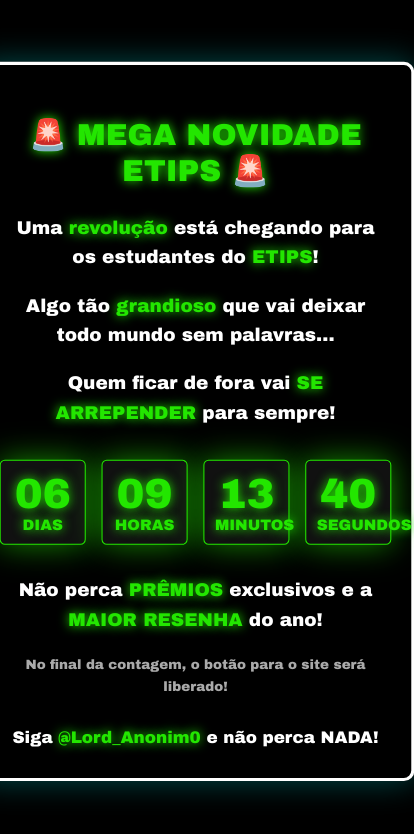
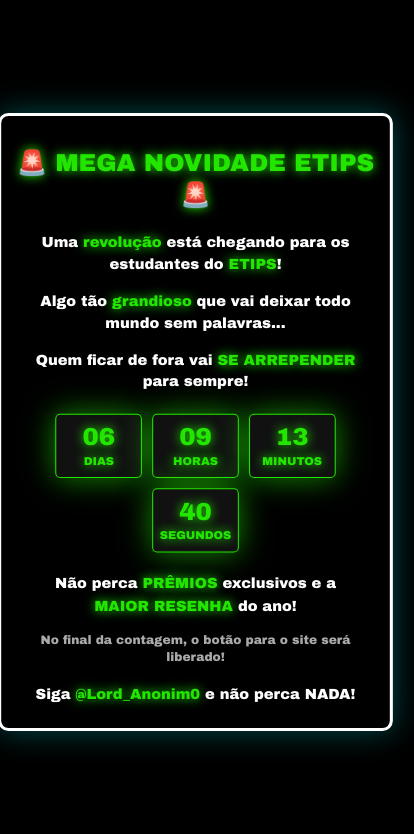
Before and after one commit to anonlist2025-creator/H1PHlordproject, a plain HTML site: page index.html in a window 390 px wide. Shown: the whole page, 414 px wide, since content can reach past the window. Drawn offline with Linux system fonts and the light colour scheme.

Commit message:
Update index.html

```diff
--- a/index.html
+++ b/index.html
@@ -12,89 +12,97 @@
             text-align: center;
             margin: 0;
             padding: 0;
-            height: 100vh;
+            min-height: 100vh;
             display: flex;
             flex-direction: column;
             justify-content: center;
             align-items: center;
-            overflow: hidden;
+            overflow-x: hidden;
         }
 
         .container {
             background-color: rgba(0, 0, 0, 0.9);
             border: 3px solid;
             border-radius: 10px;
-            padding: 30px;
+            padding: 20px;
             box-shadow: 0 0 30px rgba(0, 255, 255, 0.3);
+            width: 90%;
             max-width: 600px;
-            width: 90%;
+            margin: 20px auto;
             position: relative;
             animation: borderGlow 8s infinite alternate;
         }
 
         @keyframes borderGlow {
-            0% { border-color: #FFD700; box-shadow: 0 0 30px rgba(255, 215, 0, 0.6); } /* Dourado */
-            20% { border-color: #9370DB; box-shadow: 0 0 30px rgba(147, 112, 219, 0.6); } /* Roxo */
-            40% { border-color: #FF69B4; box-shadow: 0 0 30px rgba(255, 105, 180, 0.6); } /* Rosa */
-            60% { border-color: #00FF00; box-shadow: 0 0 30px rgba(0, 255, 0, 0.6); } /* Verde */
-            80% { border-color: #FF4500; box-shadow: 0 0 30px rgba(255, 69, 0, 0.6); } /* Vermelho */
-            100% { border-color: #1E90FF; box-shadow: 0 0 30px rgba(30, 144, 255, 0.6); } /* Azul */
+            0% { border-color: #FFD700; box-shadow: 0 0 30px rgba(255, 215, 0, 0.6); }
+            20% { border-color: #9370DB; box-shadow: 0 0 30px rgba(147, 112, 219, 0.6); }
+            40% { border-color: #FF69B4; box-shadow: 0 0 30px rgba(255, 105, 180, 0.6); }
+            60% { border-color: #00FF00; box-shadow: 0 0 30px rgba(0, 255, 0, 0.6); }
+            80% { border-color: #FF4500; box-shadow: 0 0 30px rgba(255, 69, 0, 0.6); }
+            100% { border-color: #1E90FF; box-shadow: 0 0 30px rgba(30, 144, 255, 0.6); }
         }
 
         h1 {
-            font-size: 2.2rem;
-            margin-bottom: 20px;
+            font-size: 1.8rem;
+            margin-bottom: 15px;
             text-shadow: 0 0 10px;
             animation: textGlow 8s infinite alternate;
+            line-height: 1.3;
         }
 
         @keyframes textGlow {
-            0% { color: #FFD700; text-shadow: 0 0 10px #FFD700; } /* Dourado */
-            20% { color: #9370DB; text-shadow: 0 0 10px #9370DB; } /* Roxo */
-            40% { color: #FF69B4; text-shadow: 0 0 10px #FF69B4; } /* Rosa */
-            60% { color: #00FF00; text-shadow: 0 0 10px #00FF00; } /* Verde */
-            80% { color: #FF4500; text-shadow: 0 0 10px #FF4500; } /* Vermelho */
-            100% { color: #1E90FF; text-shadow: 0 0 10px #1E90FF; } /* Azul */
+            0% { color: #FFD700; text-shadow: 0 0 10px #FFD700; }
+            20% { color: #9370DB; text-shadow: 0 0 10px #9370DB; }
+            40% { color: #FF69B4; text-shadow: 0 0 10px #FF69B4; }
+            60% { color: #00FF00; text-shadow: 0 0 10px #00FF00; }
+            80% { color: #FF4500; text-shadow: 0 0 10px #FF4500; }
+            100% { color: #1E90FF; text-shadow: 0 0 10px #1E90FF; }
         }
 
         .countdown {
             display: flex;
             justify-content: center;
-            gap: 15px;
-            margin: 30px 0;
+            flex-wrap: wrap;
+            gap: 10px;
+            margin: 20px 0;
         }
 
         .countdown-box {
             background-color: #111;
             border: 1px solid;
             border-radius: 5px;
-            padding: 15px;
-            min-width: 80px;
+            padding: 12px 8px;
+            min-width: 70px;
+            width: calc(25% - 20px);
             animation: borderGlow 8s infinite alternate;
         }
 
         .countdown-value {
-            font-size: 2.5rem;
+            font-size: 1.8rem;
             font-weight: bold;
             animation: textGlow 8s infinite alternate;
+            line-height: 1;
         }
 
         .countdown-label {
-            font-size: 0.9rem;
+            font-size: 0.8rem;
             text-transform: uppercase;
             animation: textGlow 8s infinite alternate;
+            margin-top: 5px;
         }
 
         .message {
-            margin: 25px 0;
-            font-size: 1.1rem;
-            line-height: 1.6;
+            margin: 20px 0;
+            font-size: 1rem;
+            line-height: 1.5;
             color: #FFF;
+            padding: 0 5px;
         }
 
         .highlight {
             font-weight: bold;
             animation: textGlow 8s infinite alternate;
+            display: inline-block;
         }
 
         .btn {
@@ -102,15 +110,17 @@
             background-size: 400% 400%;
             color: #000;
             border: none;
-            padding: 12px 25px;
-            font-size: 1.2rem;
+            padding: 12px 20px;
+            font-size: 1.1rem;
             font-weight: bold;
             border-radius: 5px;
             cursor: pointer;
-            margin-top: 20px;
+            margin: 15px auto;
             display: none;
             text-decoration: none;
             animation: gradientBG 8s ease infinite;
+            width: 90%;
+            max-width: 250px;
         }
 
         @keyframes gradientBG {
@@ -124,15 +134,17 @@
         }
 
         .instagram {
-            margin-top: 30px;
-            font-size: 1rem;
+            margin: 20px 0 10px;
+            font-size: 0.9rem;
             color: #FFF;
+            padding: 0 10px;
         }
 
         .instagram a {
             text-decoration: none;
             font-weight: bold;
             animation: textGlow 8s infinite alternate;
+            word-break: break-all;
         }
 
         .pulse {
@@ -141,19 +153,70 @@
 
         @keyframes pulse {
             0% { transform: scale(1); }
-            50% { transform: scale(1.05); }
+            50% { transform: scale(1.02); }
             100% { transform: scale(1); }
         }
 
         .small-note {
-            font-size: 0.8rem;
+            font-size: 0.75rem;
             margin-top: 10px;
             color: #AAA;
+            line-height: 1.4;
         }
 
-        @media (max-width: 500px) {
-            h1 { font-size: 1.8rem; }
-            .countdown-box { min-width: 60px; padding: 10px; }
+        /* Ajustes específicos para telas muito pequenas */
+        @media (max-width: 400px) {
+            .container {
+                padding: 15px;
+            }
+
+            h1 {
+                font-size: 1.5rem;
+            }
+
+            .countdown-box {
+                min-width: 60px;
+                padding: 10px 5px;
+                width: calc(25% - 15px);
+            }
+
+            .countdown-value {
+                font-size: 1.5rem;
+            }
+
+            .countdown-label {
+                font-size: 0.7rem;
+            }
+
+            .message {
+                font-size: 0.9rem;
+            }
+
+            .btn {
+                font-size: 1rem;
+                padding: 10px 15px;
+            }
+        }
+
+        /* Ajustes para orientação paisagem */
+        @media (max-height: 500px) and (orientation: landscape) {
+            .container {
+                margin: 10px auto;
+                padding: 15px;
+            }
+
+            h1 {
+                margin-bottom: 10px;
+                font-size: 1.5rem;
+            }
+
+            .countdown {
+                margin: 15px 0;
+            }
+
+            .message {
+                margin: 15px 0;
+            }
         }
     </style>
 </head>
@@ -226,7 +289,7 @@
                 document.getElementById('hours').textContent = '00';
                 document.getElementById('minutes').textContent = '00';
                 document.getElementById('seconds').textContent = '00';
-                accessBtn.style.display = 'inline-block'; // Mostra o botão quando acabar
+                accessBtn.style.display = 'inline-block';
                 return;
             }
 
```
